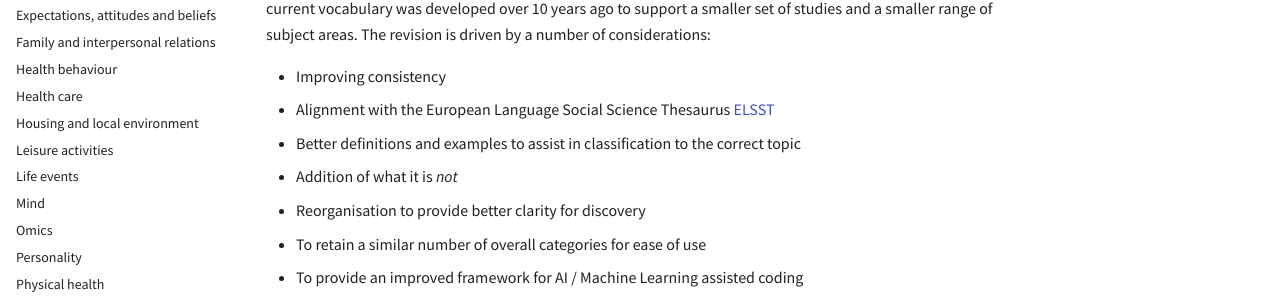
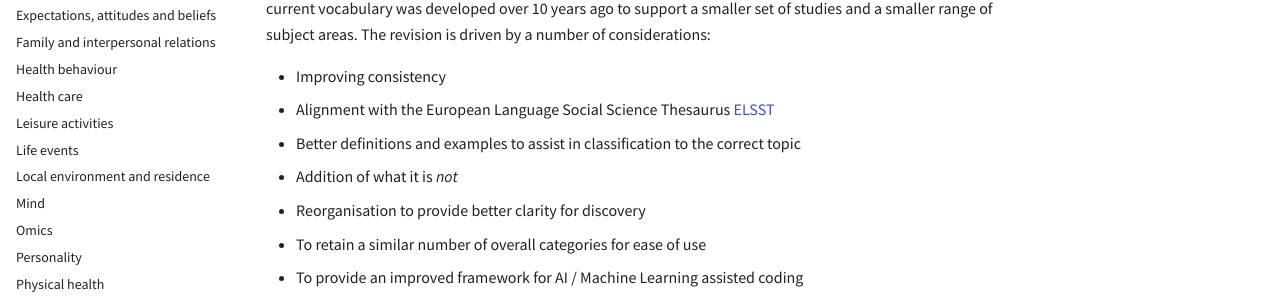
Before and after one commit to CLOSER-Cohorts/closer-vocabulary-2026, an MkDocs documentation site: the page built from docs/index.md, in a window 1280 px wide. Shown: the part 300-604 px from the top of the page. Built offline with MkDocs 1.6.1 and Material for MkDocs 9.7.7, drawn with Linux system fonts in a browser that asks for light colours.

Commit message:
Rename section for housing and local environment

```diff
--- a/mkdocs.yml
+++ b/mkdocs.yml
@@ -18,9 +18,9 @@ nav:
   - Family and interpersonal relations: "family-and-social-networks.md"
   - Health behaviour: "health-behaviour.md"
   - Health care: "health-care.md"
-  - Housing and local environment: "housing-and-local-environment.md"
   - Leisure activities: "leisure-activities.md"
   - Life events: "life-events.md"
+  - Local environment and residence: "housing-and-local-environment.md"
   - Mind: "mental-health.md"
   - Omics: "omics.md"
   - Personality: "personality.md"
```
